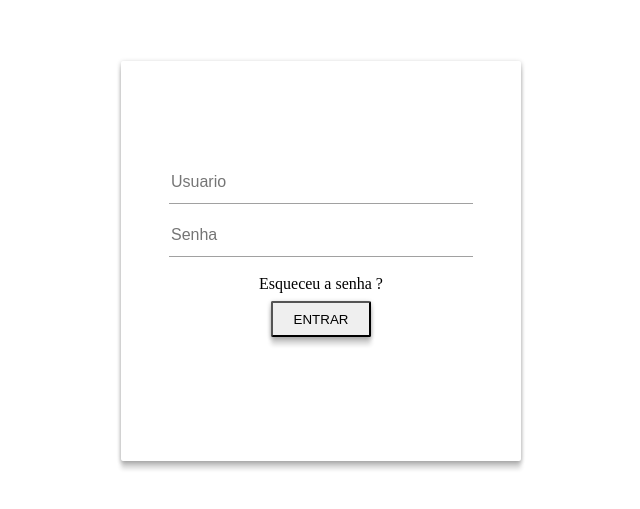
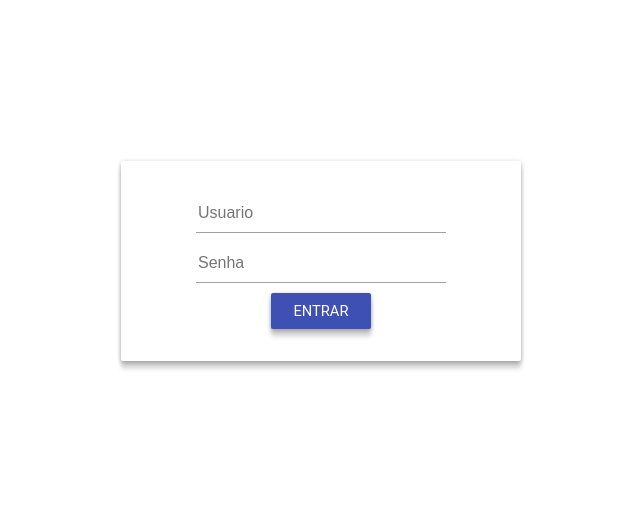
Before and after one commit to thiagomoreira98/movie_web, a plain HTML site: page login.html in a window 1280 px wide. Shown: the part 139-648 px from the top of the page, without its empty margins (319-959 px from the left). Drawn offline with Linux system fonts and the light colour scheme.

Commit message:
btn logi cssn

```diff
--- a/css/login.css
+++ b/css/login.css
@@ -5,7 +5,7 @@ body {
 
 .cardLogin {
     /* background-color: #ddd; */
-    height: 400px;
+    height: 200px;
     width: 400px;
     border-radius: 2px;
     position: absolute;
@@ -27,32 +27,37 @@ body {
 
 .formLogin div {
     padding: 30%;
-    width: 100%;
-    height: 200px;
 }
 
 input {
-    width: 300px;
+    width: 250px;
     height: 40px;
     border: none;
     border-bottom: 1px solid rgba(150, 150, 150, 0.89);
     user-select: none;
     font-size: 16px;
-    -webkit-appearance: none;
-    box-sizing: content-box;
+    outline: 0;
 }
 
 input:nth-child(2) {
     margin: 10px auto;
 }
 
-.btn-login {
+#btn-login {
     border-radius: 2px;
     width: 100px;
     height: 36px;
     box-shadow: 0 8px 4px 0 rgba(0, 0, 0, 0.14), 0 3px 4px 0 rgba(0, 0, 0, 0.12), 0 1px 5px 0 rgba(0, 0, 0, 0.20);
     margin: auto;
     display: block;
+    padding: 0 16px;
+    font-size: 11pt;
+    font-family: Roboto;
+    color: white;
+    background-color: #3E50B4;
+    border: none;
+    transition: .800s;
+    outline: 0;
 }
 
 .formLogin div a {
@@ -61,3 +66,15 @@ input:nth-child(2) {
     justify-content: center;
     margin: 8px;
 }
+
+#popup {
+    width: 300px;
+    height: 100px;
+    background-color: white;
+    right: 30px;
+    position: absolute;
+    top: 30px;
+    box-shadow: 0 6px 10px 0 rgba(0, 0, 0, 0.14), 0 1px 18px 0 rgba(0, 0, 0, 0.12), 0 3px 5px 0 rgba(0, 0, 0, 0.20);
+    transition: 1s ease-in;
+    display: none;
+}
--- a/js/login.js
+++ b/js/login.js
@@ -0,0 +1,45 @@
+function entrar() {
+    var btn = document.getElementById('btn-login');
+    var popup = document.getElementById('popup');
+    popup.style.display = 'block';
+
+    btn.innerText = null;
+    btn.style.width = '50px';
+    btn.style.height = '50px';
+    btn.style.borderRadius = '70%';
+    btn.style.transform = 'rotate(360deg)';
+    btn.style.userSelect = 'none';
+
+    btn.addEventListener('click', function () {
+        btn.style.width = '100px';
+        btn.style.height = '36px';
+        btn.style.borderRadius = '2px';
+        btn.innerHTML = null;
+        btn.style.backgroundColor = '#3E50B4';
+        btn.innerText = 'ENTRAR';
+        btn.style.transform = null;
+    })
+
+    var login = {
+        usuario: document.getElementById('usuario').value,
+        senha: document.getElementById('senha').value
+    }
+
+    var ok = true;
+
+    if (ok) {
+        setTimeout(function () {
+            btn.style.backgroundColor = '#4CAF50';
+            btn.innerHTML = '<i class="material-icons" style="margin-left: -2px;">done</i>';
+        }, 1000);
+    }
+    else {
+        setTimeout(function () {
+            btn.style.backgroundColor = '#EF5350';
+            btn.innerHTML = '<i class="material-icons" style="margin-left: -2px;">close</i>';
+        }, 1000);
+    }
+
+    console.log('login: ', login);
+
+}
--- a/login.html
+++ b/login.html
@@ -18,15 +18,18 @@
         <form>
             <div class="formLogin">
                 <div>
-                    <input name="usuario" type="text" placeholder="Usuario">
-                    <input name="senha" type="text" placeholder="Senha">
-                    <a>Esqueceu a senha ?</a>
-                    <button type="submit" class="btn-login">ENTRAR</button>
+                    <input id="usuario" type="text" placeholder="Usuario" required>
+                    <input id="senha" type="password" placeholder="Senha" required>
+                    <button type="submit" id="btn-login" onclick="entrar()">ENTRAR</button>
                 </div>
             </div>
         </form>
     </div>
 
+    <div id="popup">
+
+    </div>
+
 </body>
 
 </html>
```
Also changed, not shown: home.html (renamed from index.html, +2 -2 lines), css/home.css (renamed from css/style.css), js/home.js (renamed from js/site.js).
